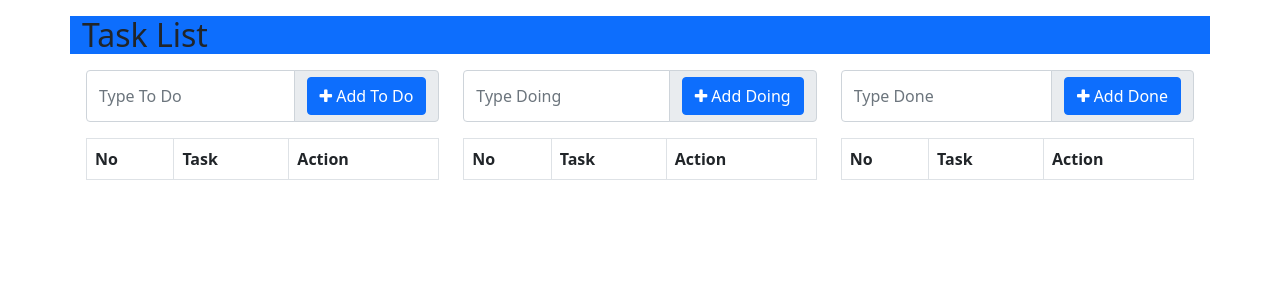
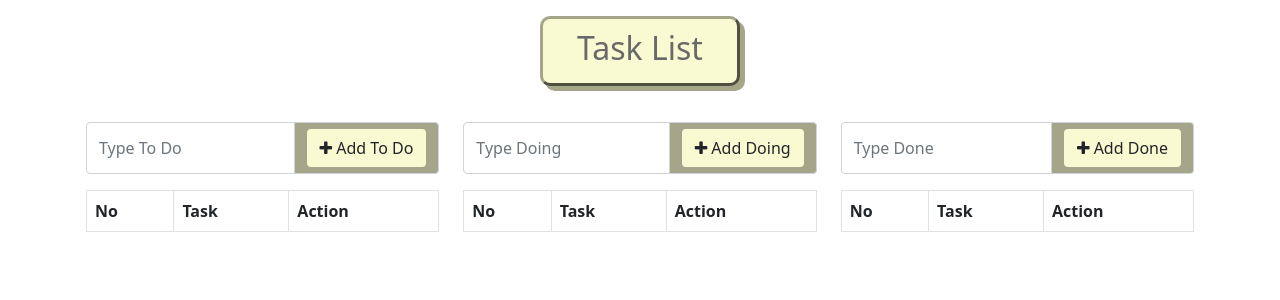
Before and after one commit to nocomma21/simple-ToDoList, a PHP site: page / in a window 1280 px wide. Shown: the top 300 px of the page. Run offline with PHP 8.4, Linux system fonts and the light colour scheme; data comes from the database, SQL or seed files in the repository; lists and menus that the app fills with data are empty.

Commit message:
add css style

```diff
--- a/index.php
+++ b/index.php
@@ -80,16 +80,17 @@ $task3 = mysqli_query($conn, "SELECT * FROM tasks WHERE task_ke = 3");
     <meta charset="UTF-8">
     <meta http-equiv="X-UA-Compatible" content="IE=edge">
     <link href="https://cdn.jsdelivr.net/npm/bootstrap@5.0.2/dist/css/bootstrap.min.css" rel="stylesheet" integrity="sha384-EVSTQN3/azprG1Anm3QDgpJLIm9Nao0Yz1ztcQTwFspd3yD65VohhpuuCOmLASjC" crossorigin="anonymous">
-    <link rel="stylesheet" href="https://stackpath.bootstrapcdn.com/font-awesome/4.7.0/css/font-awesome.min.css" integrity="sha384-wvfXpqpZZVQGK6TAh5PVlGOfQNHSoD2xbE+QkPxCAFlNEevoEH3Sl0sibVcOQVnN" crossorigin="anonymous">
+    <link rel="stylesheet" href="https://stackpath.bootstrapcdn.com/font-awesome/4.7.0/css/font-awesome.min.css" integrity="sha384-wvfXpqpZZVQGK6TAh5PVlGOfQNHSoD2xbE+QkPxCAFlNEevoEH3Sl0sibVcOQVnN" crossorigin="anonymous" href="style.css">
+    <link rel="stylesheet" href="style.css">
     <meta name="viewport" content="width=device-width, initial-scale=1.0">
     <title></title>
 </head>
 
 <body>
-    <div class="container mt-3 bg-primary">
-        <h2>Task List</h2>
+    <div class="container con1 mt-3">
+        <h2 class="outset">Task List</h2>
     </div>
-    <div class="container mt-3 px-3">
+    <div class="container con2 mt-3 px-3">
         <div class="row">
             <div class="col">
                 <form action="index.php" method="post">
@@ -97,7 +98,7 @@ $task3 = mysqli_query($conn, "SELECT * FROM tasks WHERE task_ke = 3");
                         <input type="text" class="form-control" name="task" placeholder="Type To Do" required>
                         <input type="hidden" name="task_ke" value="1">
                         <span class="input-group-text" id="basic-addon2">
-                            <button class="btn btn-primary" name="addTask1" type="submit"><i class='fa fa-plus'></i> Add To Do </button>
+                            <button class="btn btnAddTo" name="addTask1" type="submit"><i class='fa fa-plus'></i> Add To Do </button>
                         </span>
                     </div>
                 </form>
@@ -117,12 +118,12 @@ $task3 = mysqli_query($conn, "SELECT * FROM tasks WHERE task_ke = 3");
                                     <div class="row">
                                         <div class='col d-flex justify-content-center'>
                                             <form action="index.php" method="POST">
-                                                <button class="btn btn-sm btn-light" name="go_doing" value="<?php echo $row['id']; ?>" type="submit"><i class='fa fa-arrow-right'></i> Go Doing </button>
+                                                <button class="btn btnGo btn-sm" name="go_doing" value="<?php echo $row['id']; ?>" type="submit"><i class='fa fa-arrow-right'></i> Go Doing </button>
                                             </form>
                                         </div>
                                         <div class='col d-flex justify-content-center'>
                                             <form action="" method="GET">
-                                                <button class='btn btn-sm btn-danger' name="del_task" onclick="return deleteToDo(<?php echo $row['id']; ?>)" type="button" value="del_task"><i class='fa fa-trash'></i> Delete </button>
+                                                <button class='btn btnDel btn-sm' name="del_task" onclick="return deleteToDo(<?php echo $row['id']; ?>)" type="button" value="del_task"><i class='fa fa-trash'></i> Delete </button>
                                             </form>
                                             <script lang="javascript">
                                                 function deleteToDo(id) {
@@ -147,7 +148,7 @@ $task3 = mysqli_query($conn, "SELECT * FROM tasks WHERE task_ke = 3");
                         <input type="text" class="form-control" name="task" placeholder="Type Doing" required>
                         <input type="hidden" name="task_ke" value="2">
                         <span class="input-group-text" id="basic-addon2">
-                            <button class="btn btn-primary" name="addTask2" type="submit"><i class='fa fa-plus'></i> Add Doing </button>
+                            <button class="btn btnAddTo" name="addTask2" type="submit"><i class='fa fa-plus'></i> Add Doing </button>
                         </span>
                     </div>
                 </form>
@@ -167,12 +168,12 @@ $task3 = mysqli_query($conn, "SELECT * FROM tasks WHERE task_ke = 3");
                                     <div class="row">
                                         <div class='col d-flex justify-content-center'>
                                             <form action="index.php" method="POST">
-                                                <button class="btn btn-sm btn-light" name="go_done" value="<?php echo $row['id']; ?>" type="submit"><i class='fa fa-arrow-right'></i> Go Done </button>
+                                                <button class="btn btnGo btn-sm" name="go_done" value="<?php echo $row['id']; ?>" type="submit"><i class='fa fa-arrow-right'></i> Go Done </button>
                                             </form>
                                         </div>
                                         <div class='col d-flex justify-content-center'>
                                             <form action="" method="GET">
-                                                <button class='btn btn-sm btn-danger' name="del_task" onclick="return deleteDoing(<?php echo $row['id']; ?>)" type="button" value="del_task"><i class='fa fa-trash'></i> Delete </button>
+                                                <button class='btn btnDel btn-sm' name="del_task" onclick="return deleteDoing(<?php echo $row['id']; ?>)" type="button" value="del_task"><i class='fa fa-trash' style="color: white"></i> Delete </button>
                                             </form>
                                             <script lang="javascript">
                                                 function deleteDoing(id) {
@@ -197,7 +198,7 @@ $task3 = mysqli_query($conn, "SELECT * FROM tasks WHERE task_ke = 3");
                         <input type="text" class="form-control" name="task" placeholder="Type Done" required>
                         <input type="hidden" name="task_ke" value="3">
                         <span class="input-group-text" id="basic-addon2">
-                            <button class="btn btn-primary" name="addTask3" type="submit"><i class='fa fa-plus'></i> Add Done </button>
+                            <button class="btn btnAddTo" name="addTask3" type="submit"><i class='fa fa-plus'></i> Add Done </button>
                         </span>
                     </div>
                 </form>
@@ -217,7 +218,7 @@ $task3 = mysqli_query($conn, "SELECT * FROM tasks WHERE task_ke = 3");
                                     <div class="row">
                                         <div class='col d-flex justify-content-center'>
                                             <form action="" method="GET">
-                                                <button class='btn btn-sm btn-light' name="del_task" onclick="return deleteDoneTask(<?php echo $row['id']; ?>)" type="button" value="del_task"><i class='fa fa-check'></i> Done </button>
+                                                <button class='btn btnGo btn-sm' name="del_task" onclick="return deleteDoneTask(<?php echo $row['id']; ?>)" type="button" value="del_task"><i class='fa fa-check'></i> Done </button>
                                             </form>
                                             <script lang="javascript">
                                                 function deleteDoneTask(id) {
--- /dev/null
+++ b/style.css
@@ -0,0 +1,42 @@
+h2 {
+    width: 200px;
+    height: 70px;
+    color: dimgrey;
+    background-color: lightgoldenrodyellow;
+    text-align: center;
+    margin-left: auto;
+    margin-right: auto;
+    border-radius: 10px;
+    padding-top: 10px;
+    box-shadow: 5px 5px rgb(165, 165, 137);
+}
+
+h2.outset {
+    border-style: outset;
+    border-color: rgb(165, 165, 137);
+}
+
+.con2 {
+    padding-top: 20px;
+}
+
+.btnAddTo {
+    background-color: lightgoldenrodyellow;
+}
+
+.input-group-text {
+    background-color: rgb(165, 165, 137);
+}
+
+.btnGo {
+    background-color: lightgoldenrodyellow;
+}
+
+.btnDel {
+    background-color: brown;
+    color: white;
+}
+
+.btnDel:hover {
+    color: white;
+}
```
